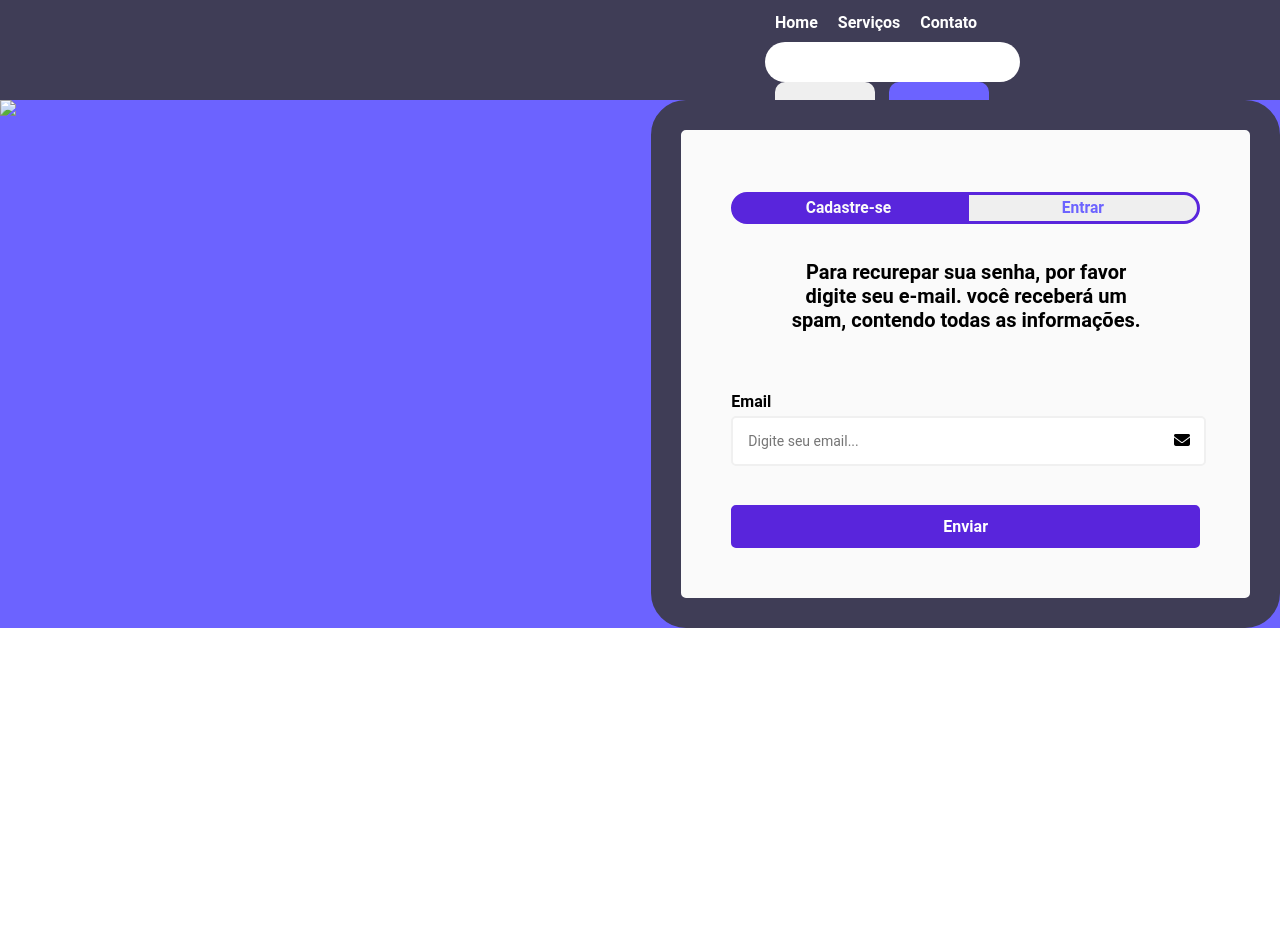
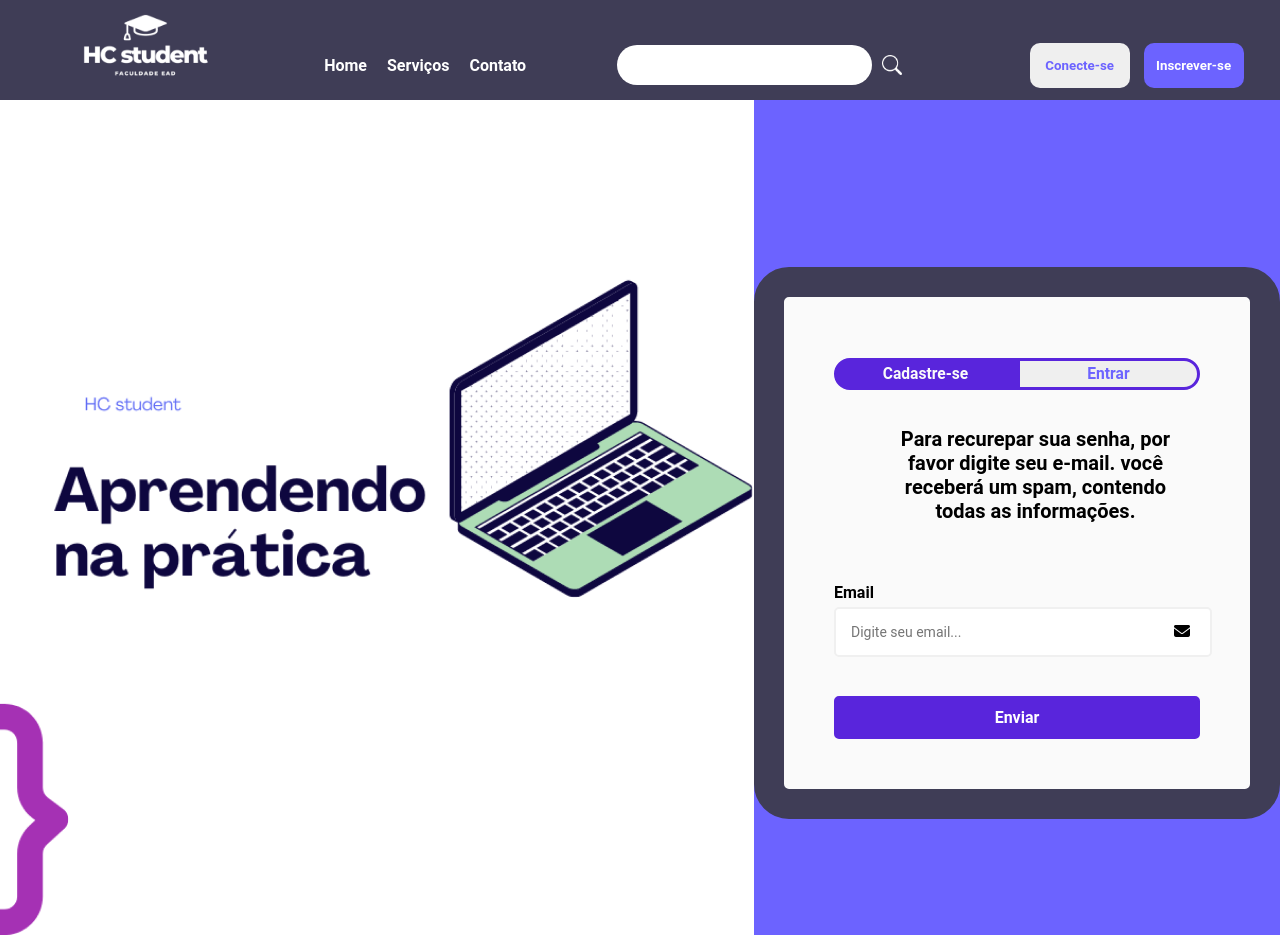
Before and after one commit to ThiagoDuart4/Projeto-squad2, a plain HTML site: page recuperarSenha.html in a window 1280 px wide. Shown: the top 935 px of the page. Before the commit the page ends 800 px from the top, so only its background shows below. Drawn offline with nearby package versions, Linux system fonts and the light colour scheme.

Commit message:
MAIS ATUALIZADO,salvando a julia

```diff
--- a/CSS/cadastro.css
+++ b/CSS/cadastro.css
@@ -528,9 +528,9 @@ img{
     overflow: hidden;
     position: relative;
     border-radius: 35px;
-    margin: auto;
+
     border: 15px solid var(--cor1);
-
+margin: 15px auto;
 
 }
 
@@ -544,9 +544,10 @@ img{
 
 
 .form{
-    padding: 50px;
+    padding: 40px;
 
-
+    width: 760px;
+    height: 700px;
 }
 
 .form-control{
--- a/CSS/recuperarSenha.css
+++ b/CSS/recuperarSenha.css
@@ -28,7 +28,8 @@
         border-radius: 35px;
         margin: auto;
         border: 15px solid var(--cor1);
-
+        position: relative;
+        top: 100px;
 
     }
 
--- a/recuperarSenha.html
+++ b/recuperarSenha.html
@@ -17,13 +17,15 @@
 
         <!-- logo -->
         <div class="logo-Lp">
-            <img src="LOGO CORRETA 1.png" alt="">
+            <img src="Assets/LOGO CORRETA 1.png" alt="">
         </div>
 
+
+        <!-- MOBILE ITENS -->
         <div class="btns">
-         <div class="serch-bar"><img src="Icono Buscar.png" alt="" onclick=""></div>
+            <div class="serch-bar"><img src="Assets/Icono Buscar.png" alt="" onclick=""></div>
 
-         <div class="btn-sidenav"><img src="./hambergermenu.png" alt="" onclick="openNav()"></div>
+            <div class="btn-sidenav"><img src="Assets/hambergermenu.png" alt="" onclick="openNav()"></div>
         </div>
 
         <!-- sidenav -->
@@ -33,24 +35,29 @@
             <a href="sobre.html">Serviços</a>
             <a href="contato.html">Contato</a>
             <button><a href="cadastro.html">Cadastro </a></button>
-            <span><a href="index.html"> <img src="./Vector.png" alt=""></a></span>
+            <span><a href="index.html"> <img src="Assets/Vector.png" alt=""></a></span>
+
         </nav>
 
-        <div class="menu-vertical">
+        <!-- menu desktop -->
         <div class="menu">
             <a href="home.html">Home</a>
             <a href="sobre.html">Serviços</a>
             <a href="contato.html">Contato</a>
+
         </div>
 
         <div class="search">
             <input type="text">
+            <img src="Assets/Icono Buscar.png" alt="">
         </div>
 
+
+
+
         <div class="btn-header">
-                <button class="btn">Conecte-se</button>
-                <button class="btn">Inscrever-se</button>
-            </div>
+            <button class="btn"><a href="index.html">Conecte-se</a></button>
+            <button class="btn"><a href="cadastro.html">Inscrever-se</a></button>
         </div>
 
     </header>
@@ -59,17 +66,17 @@
 
     <main>
 
-            <img class="immg" src="./form 1.png">
+            <img class="immg" src="Assets/form 1.png">
 
 
             <div class="container">
             <div class="header">
 
                 <button id="regis">
-                  <a id="aa" href="./cadastro.html"><h3>Cadastre-se</h3></a>
+                  <a id="aa" href="cadastro.html"><h3>Cadastre-se</h3></a>
                 </button>
                 <button id="enther">
-                    <a href="login.html">
+                    <a href="index.html">
                     <h3>Entrar</h3></a>
                 </button>
             </div>
@@ -105,8 +112,8 @@
     </main>
     <script src="https://kit.fontawesome.com/5098983f5d.js" crossorigin="anonymous"></script>
 
-    <script src="./recuperarSenha.js"></script>
-  <script src="./global.js"></script>
+    <script src="js/recuperarSenha.js"></script>
+  <script src="js/global.js"></script>
   <script src = " https://unpkg.com/sweetalert/dist/sweetalert.min.js " ></script>
 </body>
 </html>
```
Also changed, not shown: cadastro.html (+11 -6 lines). Lines whose indentation alone changed are shown as unchanged.
